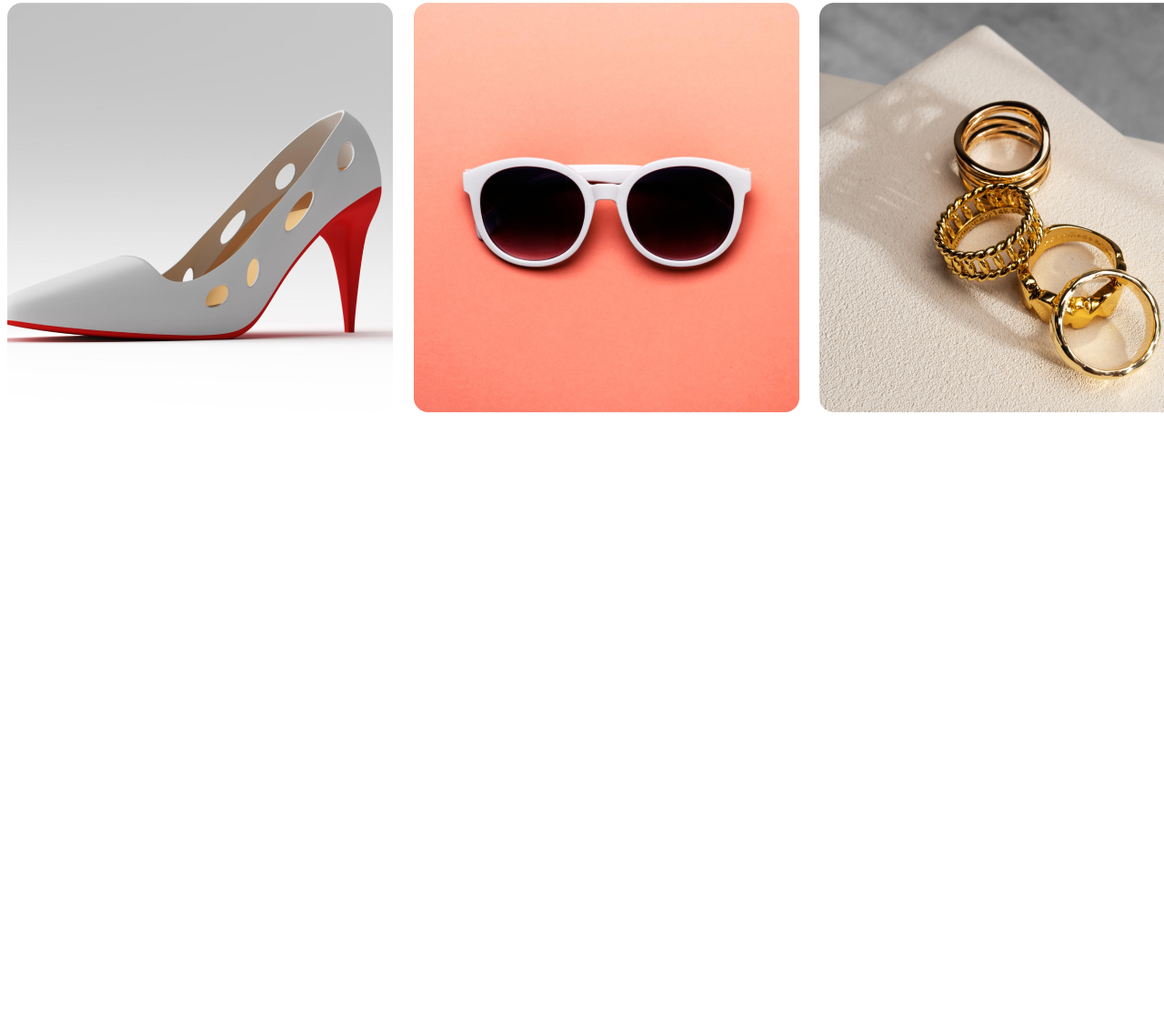
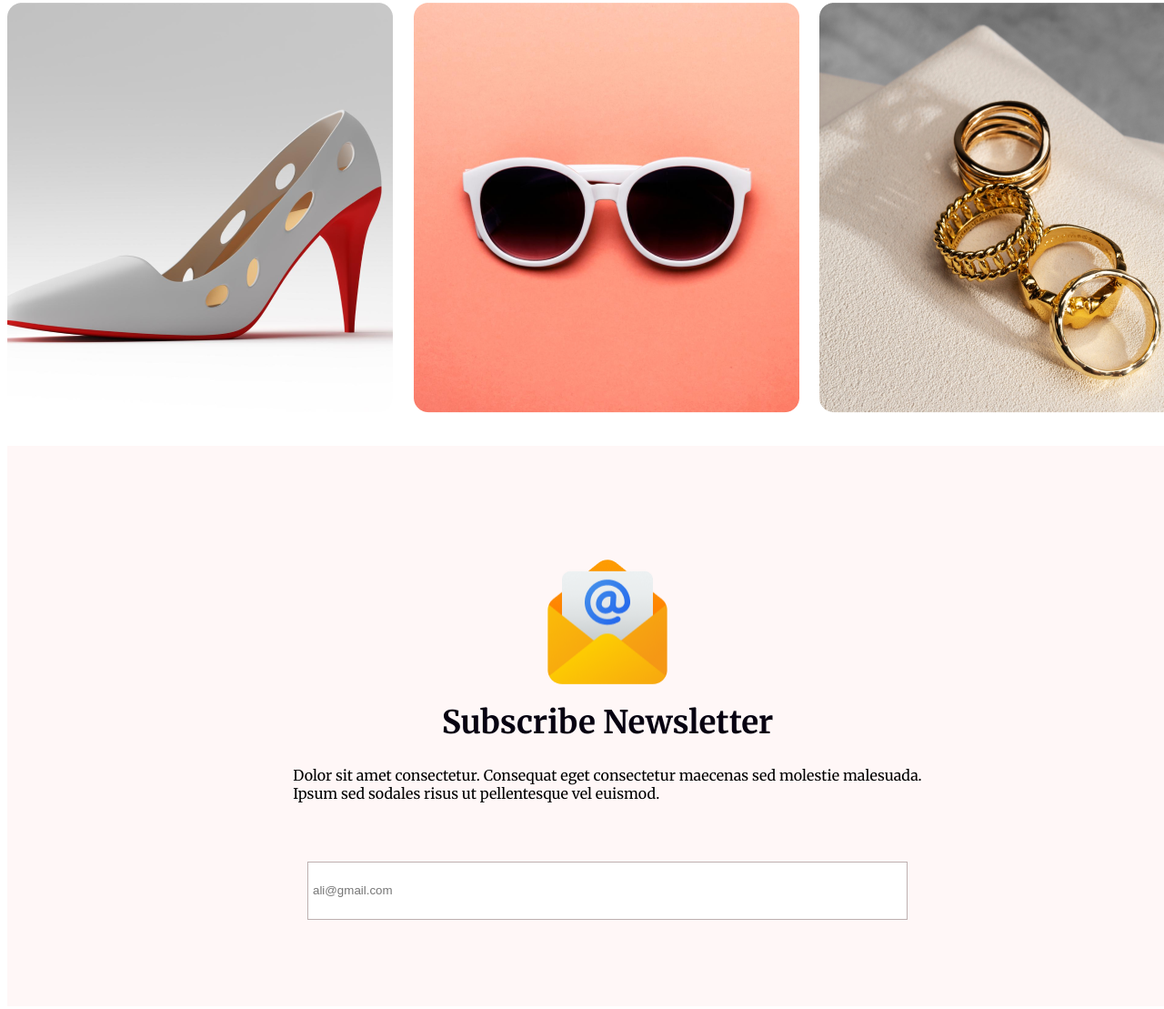
Before and after one commit to shahidca/new-year-offer-resources, a plain HTML site: page index.html in a window 1280 px wide. Shown: the part 5072-6181 px from the top of the page at 91% size. Before the commit the page ends 5570 px from the top, so only its background shows below. Drawn offline with Linux system fonts and the light colour scheme.

Commit message:
the end main section added now

```diff
--- a/index.html
+++ b/index.html
@@ -121,6 +121,20 @@
             </div>
 
         </section>
+        <section class="the-end-main-section">
+            <div class="box-text-content">
+                <div><img src="/images/Group 61.png" alt=""></div>
+               <div> <h2>Subscribe Newsletter</h2></div>
+           <div>     <p>Dolor sit amet consectetur. Consequat eget consectetur maecenas sed molestie malesuada. <br> Ipsum sed sodales risus ut pellentesque vel euismod. </p></div>
+
+            </div>
+            <div class="button-box">
+                <form action="">
+                    <input type="email" placeholder="ali@gmail.com">
+                </form>
+            </div>
+
+        </section>
 
     </main>
     <footer>
--- a/style/style.css
+++ b/style/style.css
@@ -271,3 +271,40 @@ width: 100%;
    height: 450px;
    width: 424px;
 }
+.the-end-main-section{
+   width: 1320px;
+   height: 616px;
+   margin: 0 auto;
+   display: flex;
+   flex-direction: column;
+   justify-content: center;
+   align-items: center;
+   background-color: rgba(255, 0, 0, 0.03);
+
+}
+.box-text-content{
+   height:336px ;
+   width: 896px;
+   display: flex;
+   flex-direction: column;
+   justify-content: center;
+   align-items: center;
+}
+.box-text-content img{
+   height: 150px;
+   width: 150px;
+}
+.box-text-content h2{
+  font-size: 35px;
+  color: #070211;
+  line-height: 5px;
+
+}
+.button-box input[type=email]{
+   width: 648px;
+   height: 52px;
+   border: 12px;
+   border: 1px solid rgb(189, 176, 176);
+   padding: 5px;
+   margin-top: 25px;
+}
```
